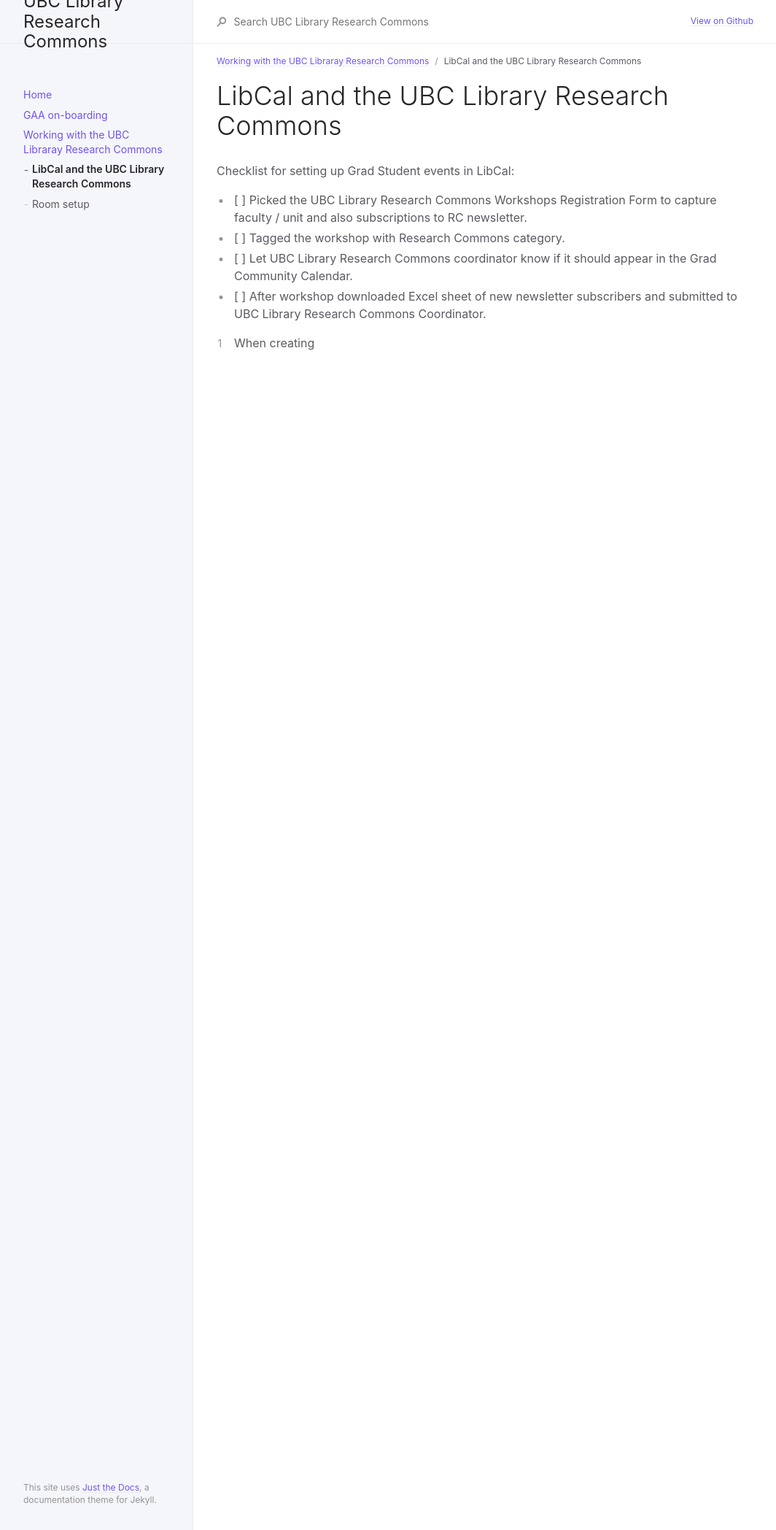
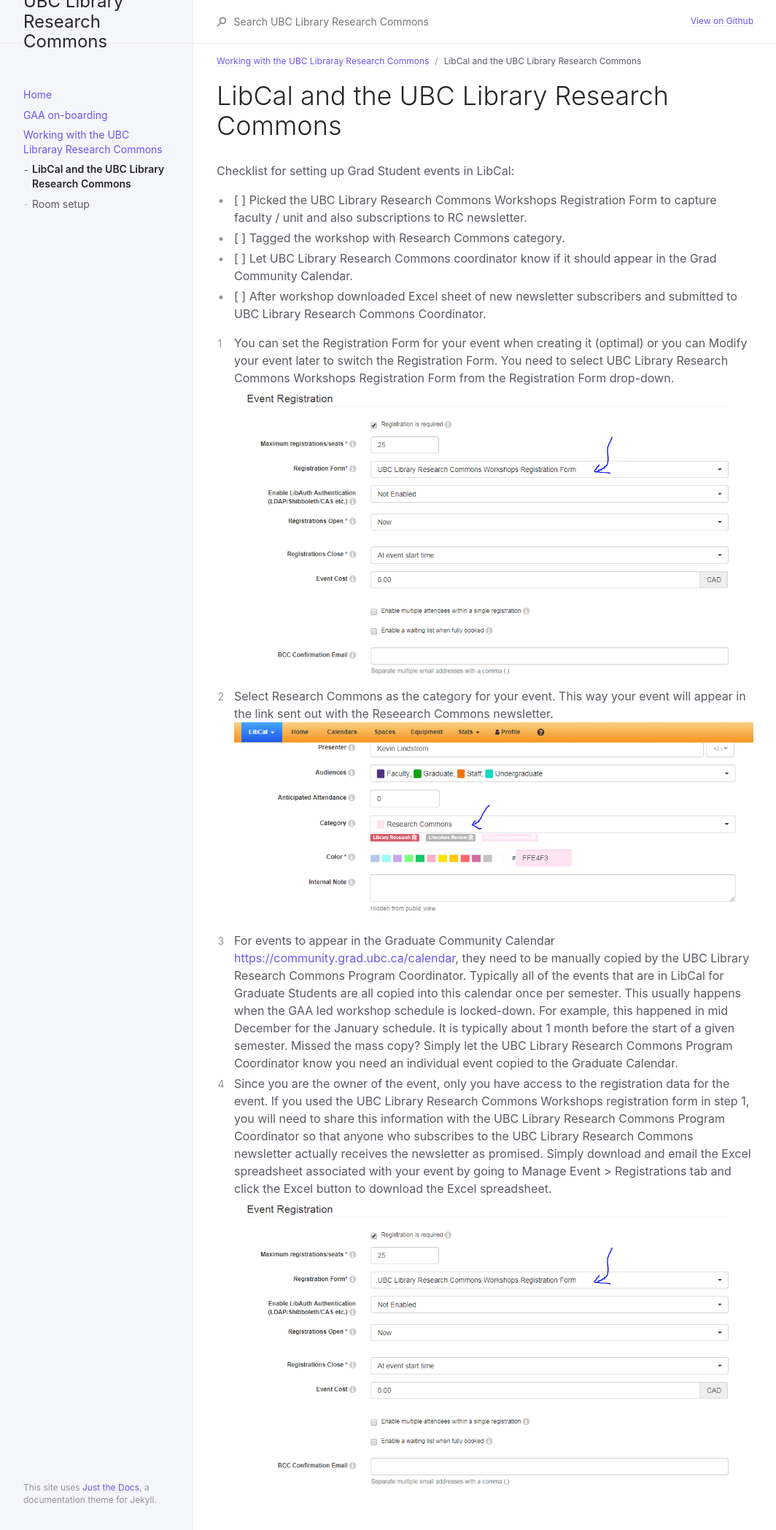
Before and after one commit to sarahblay/rc-docs, a Jekyll site: the page built from docs/usingthercspaces/libcal.md, in a window 1280 px wide. Shown: the whole page at 73% size, without its empty margins (107-1171 px from the left). Built offline with Jekyll 4.4.1, drawn with Linux system fonts in a browser that asks for light colours.

Commit message:
Update libcal.md

```diff
--- a/docs/usingthercspaces/libcal.md
+++ b/docs/usingthercspaces/libcal.md
@@ -11,4 +11,10 @@ Checklist for setting up Grad Student events in LibCal:
 - \[ ] Let UBC Library Research Commons coordinator know if it should appear in the Grad Community Calendar.
 - \[ ] After workshop downloaded Excel sheet of new newsletter subscribers and submitted to UBC Library Research Commons Coordinator.
 
-1. When creating
+1. You can set the Registration Form for your event when creating it (optimal) or you can Modify your event later to switch the Registration Form. You need to select UBC Library Research Commons Workshops Registration Form from the Registration Form drop-down.
+![](/assets/images/registrationwithrcform.PNG)
+1. Select Research Commons as the category for your event. This way your event will appear in the link sent out with the Reseearch Commons newsletter.
+![](/assets/images/RCcategory.PNG)
+1. For events to appear in the Graduate Community Calendar <a href="https://community.grad.ubc.ca/calendar" target="_blank">https://community.grad.ubc.ca/calendar</a>, they need to be manually copied by the UBC Library Research Commons Program Coordinator. Typically all of the events that are in LibCal for Graduate Students are all copied into this calendar once per semester. This usually happens when the GAA led workshop schedule is locked-down. For example, this happened in mid December for the January schedule. It is typically about 1 month before the start of a given semester. Missed the mass copy? Simply let the UBC Library Research Commons Program Coordinator know you need an individual event copied to the Graduate Calendar.
+1. Since you are the owner of the event, only you have access to the registration data for the event. If you used the UBC Library Research Commons Workshops registration form in step 1, you will need to share this information with the UBC Library Research Commons Program Coordinator so that anyone who subscribes to the UBC Library Research Commons newsletter actually receives the newsletter as promised. Simply download and email the Excel spreadsheet associated with your event by going to Manage Event > Registrations tab and click the Excel button to download the Excel spreadsheet.
+![](/assets/images/registrationwithrcform.PNG)
```
